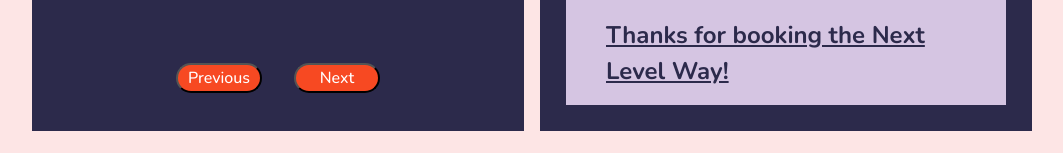
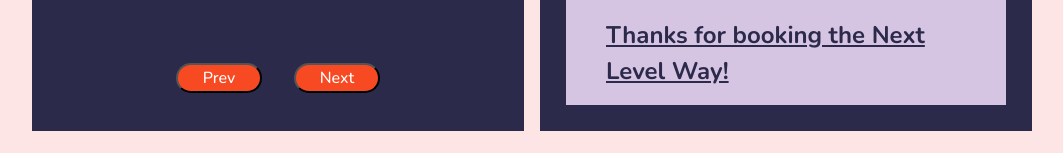
Before and after one commit to Brandon-Schefstad/next-level-hair-designs, a React (Create React App) app: page / in a window 1280 px wide. Shown: the part 1211-1364 px from the top of the page, without its empty margins (108-1171 px from the left). Built offline with nearby package versions, Linux system fonts and the light colour scheme.

Commit message:
Fix: Previous -> Prev

```diff
--- a/src/components/Gallery.js
+++ b/src/components/Gallery.js
@@ -164,7 +164,7 @@ const Gallery = () => {
 				className="prev gallery__button"
 				onClick={() => setIndex(index - 1)}
 			>
-				Previous
+				Prev
 			</button>
 			<div className="image__wrapper">
 				<img
```
